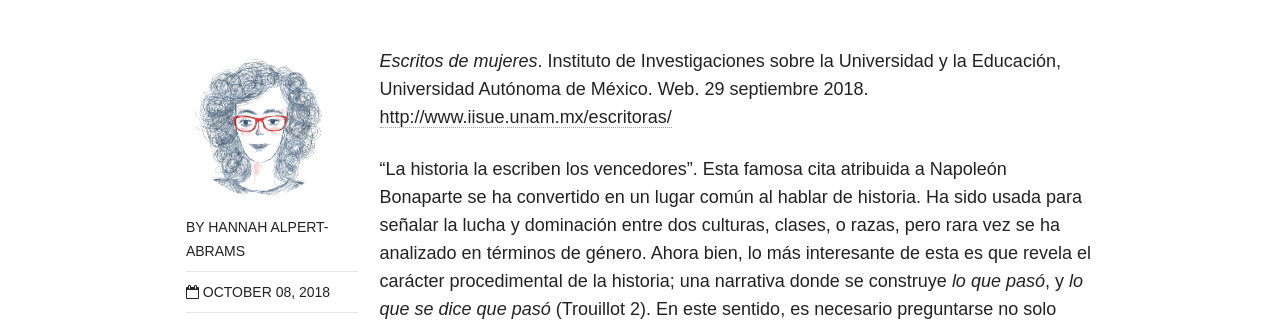
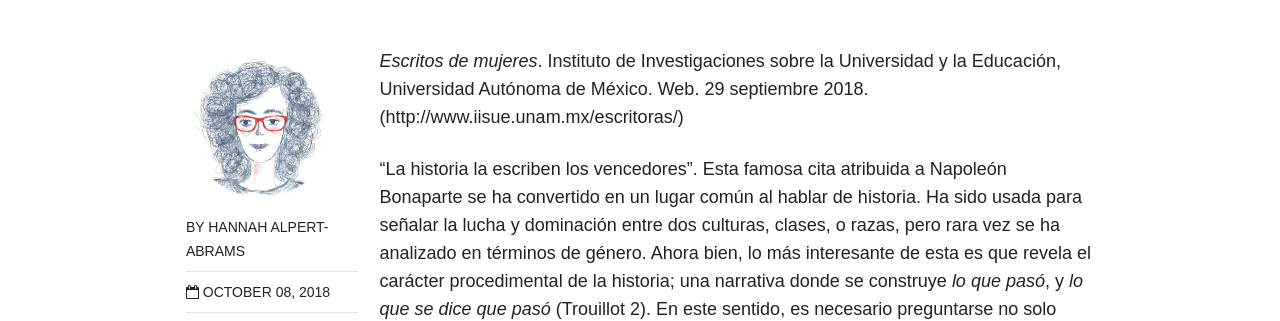
Before and after one commit to pilarvillanueva/criticalarchives, a Jekyll site: the page built from _posts/blog/2018-10-01-reseña-coleccion-escritos-de-mujeres.md, in a window 1280 px wide and 900 px high. Shown: the part 429-750 px from the top of the window. Built offline with Jekyll 4.4.1, drawn with Linux system fonts in a browser that asks for light colours; nearby versions of some CDN libraries; our own code applies the rules of GitHub Pages for plain Markdown files.

```diff
--- a/_posts/blog/2018-10-01-reseña-coleccion-escritos-de-mujeres.md
+++ b/_posts/blog/2018-10-01-reseña-coleccion-escritos-de-mujeres.md
@@ -12,7 +12,7 @@ image:
 ---
 
 *Escritos de mujeres*. Instituto de Investigaciones sobre la Universidad y la Educación,
-Universidad Autónoma de México. Web. 29 septiembre 2018. <http://www.iisue.unam.mx/escritoras/>
+Universidad Autónoma de México. Web. 29 septiembre 2018. (http://www.iisue.unam.mx/escritoras/)
 
 
 “La historia la escriben los vencedores”. Esta famosa cita atribuida a Napoleón Bonaparte se ha convertido en un lugar común al hablar de historia. Ha sido usada para señalar la lucha y dominación entre dos culturas, clases, o razas, pero rara vez se ha analizado en términos de género. Ahora bien, lo más interesante de esta es que revela el carácter procedimental de la historia; una narrativa donde se construye *lo que pasó*, y *lo que se dice que pasó* (Trouillot 2). En este sentido, es necesario preguntarse no solo quiénes han escrito la historia, sino que también qué género es el que lo ha hecho. Es en esta reflexión que llego al archivo, y en este caso, al archivo de las mujeres.
```
